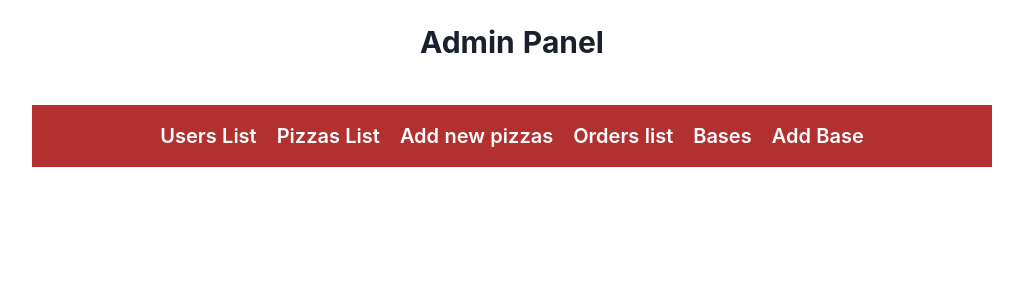
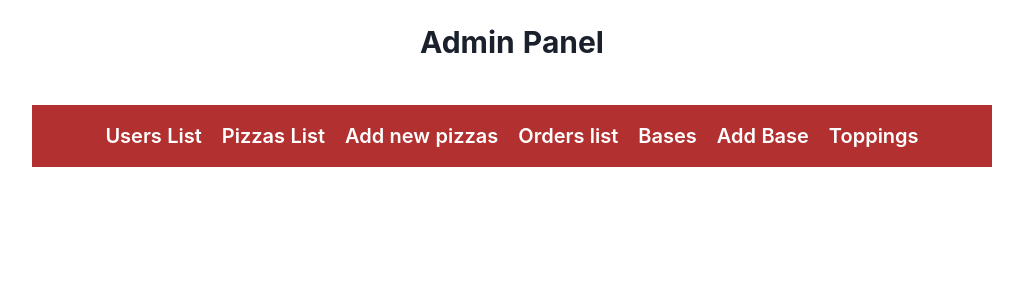
Before and after one commit to piyusha2001/OIBSIP_Pizza-delivery-app, a React (Create React App) app in the folder client/: page /admin in a window 1280 px wide. Shown: the top 300 px of the page, without its empty margins (128-1151 px from the left). Built offline with nearby package versions, Linux system fonts and the light colour scheme.

Commit message:
toppings list linked to its route

```diff
--- a/client/src/Screens/AdminScreen/AdminScreen.js
+++ b/client/src/Screens/AdminScreen/AdminScreen.js
@@ -75,6 +75,15 @@ export default function AdminScreen() {
 								Add Base
 							</Text>
 						</Link>
+						<Link to='/admin/toppingslist'>
+							<Text
+								color='white'
+								fontSize='1xl'
+								fontWeight='semibold'
+							>
+								Toppings
+							</Text>
+						</Link>
 					</HStack>
 				</VStack>
 			</Box>
```
